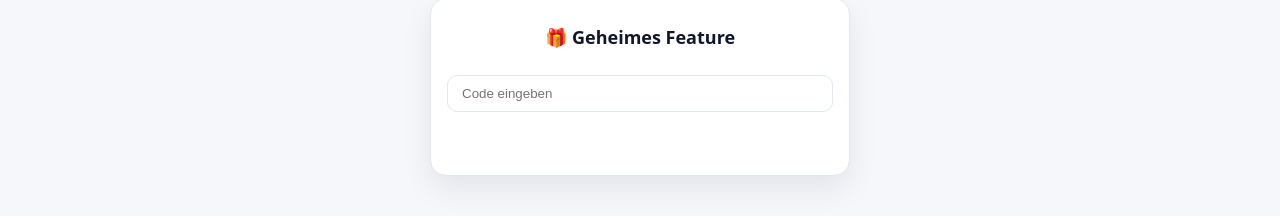
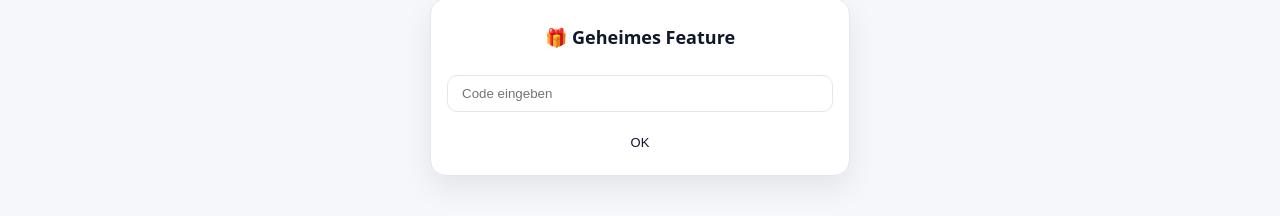
Before and after one commit to PasiDerKeK/Portfolio, a Vue app in the folder frontend/: page /secret in a window 1280 px wide. Shown: the part 159-375 px from the top of the page. Built offline with nearby package versions, Linux system fonts and the light colour scheme.

Commit message:
Secret Page

```diff
--- a/frontend/src/assets/style.css
+++ b/frontend/src/assets/style.css
@@ -266,7 +266,7 @@ a:hover{ text-decoration: underline; }
 .btn-primary{
     background: var(--card);
     border-color: var(--card);
-    color: white;
+    color: var(--text);
 }
 .btn-primary:hover{ opacity: .95; }
 
```
